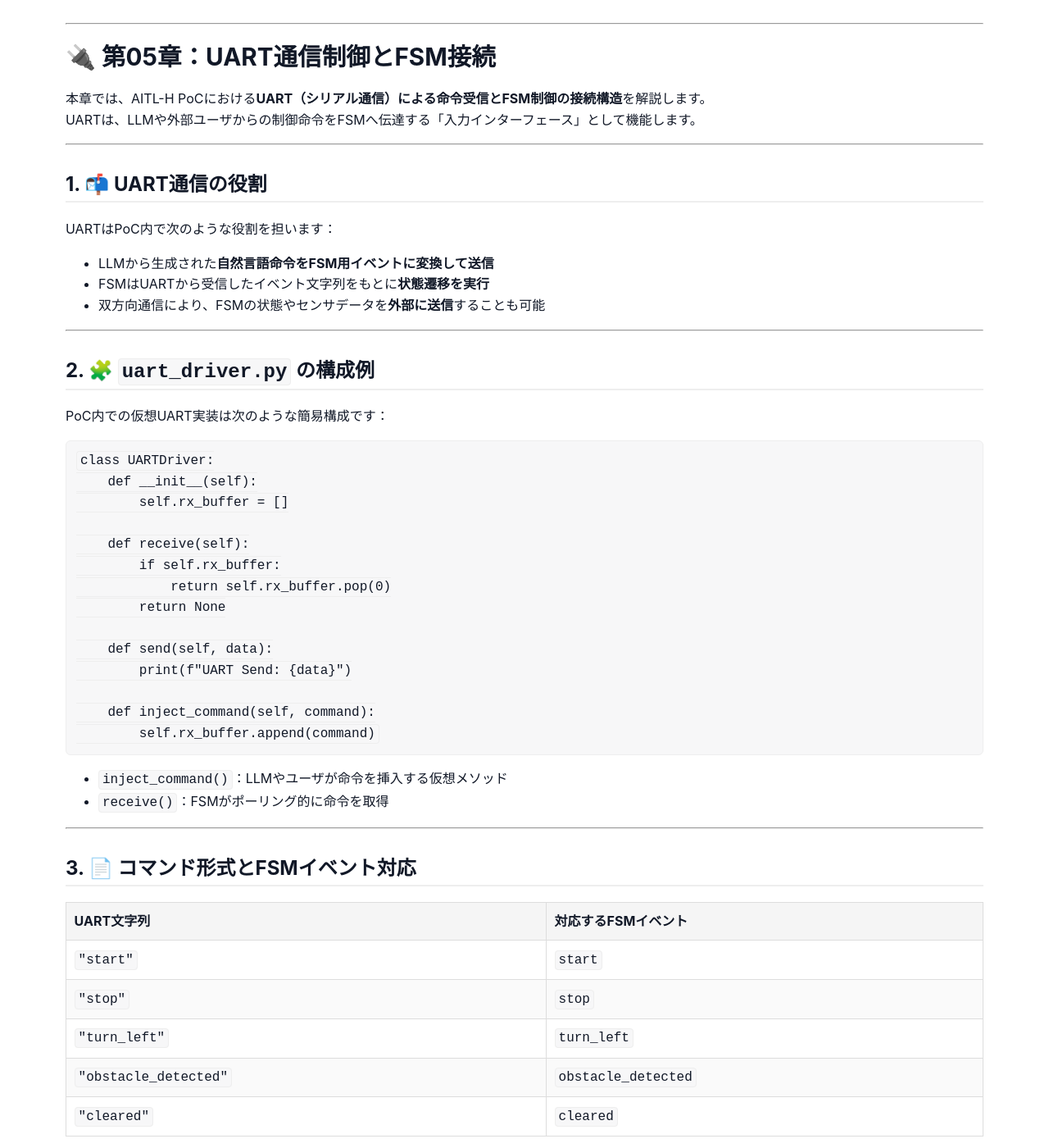
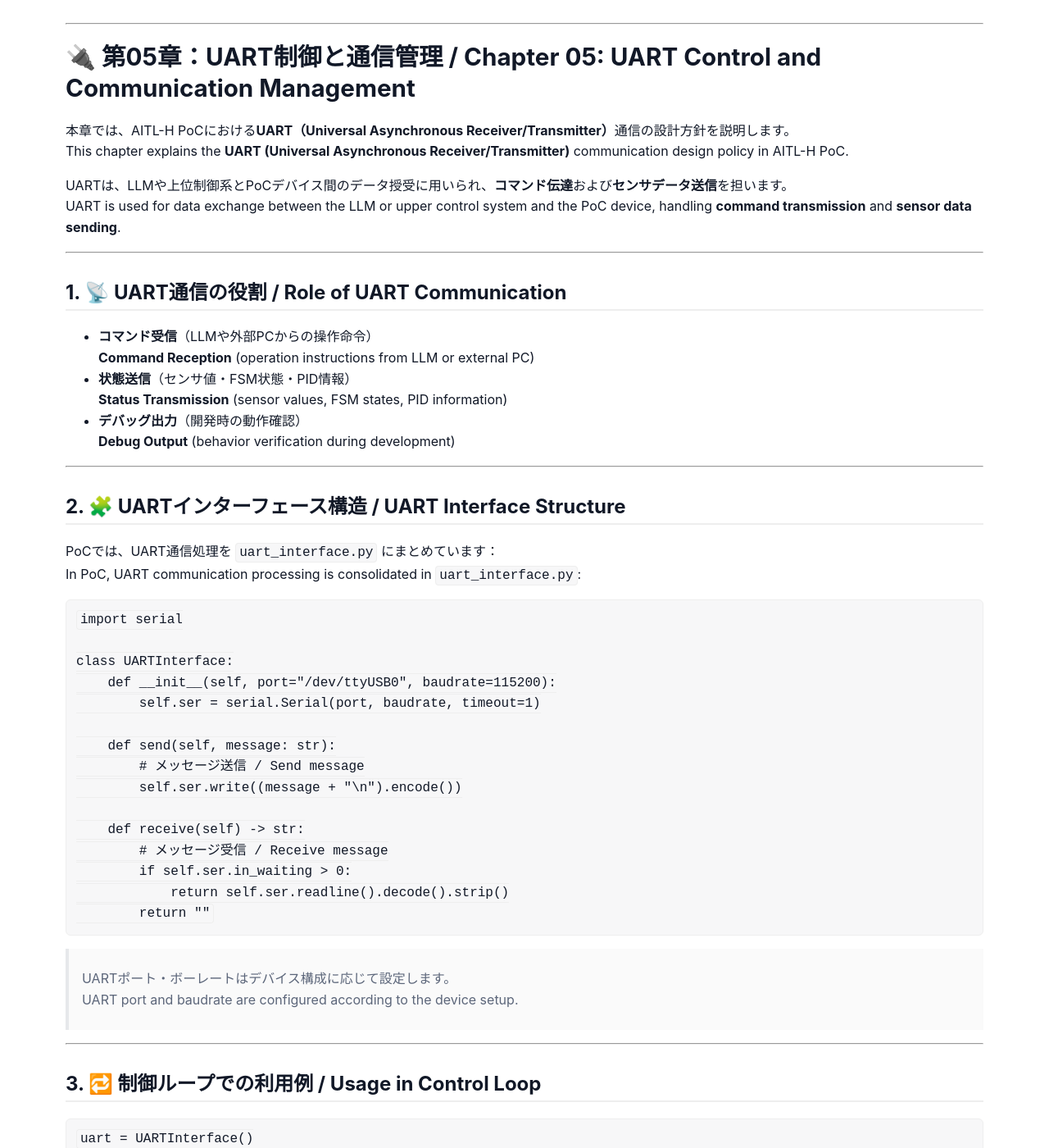
Before and after one commit to Samizo-AITL/AITL-H, a Jekyll site: the page built from docs/chapter05_uart_control.md, in a window 1280 px wide and 1400 px high. Shown: the whole window at 82% size. Built offline with Jekyll 4.4.1, drawn with Linux system fonts in a browser that asks for light colours; some of the changed text lies outside the part shown.

Commit message:
Update chapter05_uart_control.md

````diff
--- a/docs/chapter05_uart_control.md
+++ b/docs/chapter05_uart_control.md
@@ -7,76 +7,90 @@
 
 ---
 
-# 🔌 第05章：UART通信制御とFSM接続
+# 🔌 第05章：UART制御と通信管理 / Chapter 05: UART Control and Communication Management
 
-本章では、AITL-H PoCにおける**UART（シリアル通信）による命令受信とFSM制御の接続構造**を解説します。
-UARTは、LLMや外部ユーザからの制御命令をFSMへ伝達する「入力インターフェース」として機能します。
+本章では、AITL-H PoCにおける**UART（Universal Asynchronous Receiver/Transmitter）**通信の設計方針を説明します。
+This chapter explains the **UART (Universal Asynchronous Receiver/Transmitter)** communication design policy in AITL-H PoC.
+
+UARTは、LLMや上位制御系とPoCデバイス間のデータ授受に用いられ、**コマンド伝達**および**センサデータ送信**を担います。
+UART is used for data exchange between the LLM or upper control system and the PoC device, handling **command transmission** and **sensor data sending**.
 
 ---
 
-## 1. 📬 UART通信の役割
+## 1. 📡 UART通信の役割 / Role of UART Communication
 
-UARTはPoC内で次のような役割を担います：
-
-- LLMから生成された**自然言語命令をFSM用イベントに変換して送信**
-- FSMはUARTから受信したイベント文字列をもとに**状態遷移を実行**
-- 双方向通信により、FSMの状態やセンサデータを**外部に送信**することも可能
+- **コマンド受信**（LLMや外部PCからの操作命令）
+  **Command Reception** (operation instructions from LLM or external PC)
+- **状態送信**（センサ値・FSM状態・PID情報）
+  **Status Transmission** (sensor values, FSM states, PID information)
+- **デバッグ出力**（開発時の動作確認）
+  **Debug Output** (behavior verification during development)
 
 ---
 
-## 2. 🧩 `uart_driver.py` の構成例
+## 2. 🧩 UARTインターフェース構造 / UART Interface Structure
 
-PoC内での仮想UART実装は次のような簡易構成です：
+PoCでは、UART通信処理を `uart_interface.py` にまとめています：
+In PoC, UART communication processing is consolidated in `uart_interface.py`:
 
 ```python
-class UARTDriver:
-    def __init__(self):
-        self.rx_buffer = []
+import serial
 
-    def receive(self):
-        if self.rx_buffer:
-            return self.rx_buffer.pop(0)
-        return None
+class UARTInterface:
+    def __init__(self, port="/dev/ttyUSB0", baudrate=115200):
+        self.ser = serial.Serial(port, baudrate, timeout=1)
 
-    def send(self, data):
-        print(f"UART Send: {data}")
+    def send(self, message: str):
+        # メッセージ送信 / Send message
+        self.ser.write((message + "\n").encode())
 
-    def inject_command(self, command):
-        self.rx_buffer.append(command)
+    def receive(self) -> str:
+        # メッセージ受信 / Receive message
+        if self.ser.in_waiting > 0:
+            return self.ser.readline().decode().strip()
+        return ""
 ```
 
-- `inject_command()`：LLMやユーザが命令を挿入する仮想メソッド
-- `receive()`：FSMがポーリング的に命令を取得
+> UARTポート・ボーレートはデバイス構成に応じて設定します。
+> UART port and baudrate are configured according to the device setup.
 
 ---
 
-## 3. 📄 コマンド形式とFSMイベント対応
+## 3. 🔁 制御ループでの利用例 / Usage in Control Loop
 
-| UART文字列 | 対応するFSMイベント |
-|------------|----------------------|
-| `"start"` | `start` |
-| `"stop"` | `stop` |
-| `"turn_left"` | `turn_left` |
-| `"obstacle_detected"` | `obstacle_detected` |
-| `"cleared"` | `cleared` |
+```python
+uart = UARTInterface()
 
-UARTコマンドはFSM構成（`fsm_config.yaml`）に対応している必要があります。
+while True:
+    cmd = uart.receive()
+    if cmd:
+        fsm.handle_event(cmd)
+
+    speed, angle = fsm.get_output()
+    pwm = pid.compute(speed, sensor.read_distance())
+    uart.send(f"Speed:{speed}, Angle:{angle}, PWM:{pwm}")
+```
 
 ---
 
-## 4. 🔄 応用通信方式と今後の展開
+## 4. 🔄 拡張設計の方向性 / Extension Design Directions
 
-将来的には、以下のような通信方式への拡張が可能です：
-
-| 通信方式 | 特徴 | 用途 |
-|----------|------|------|
-| USB-C仮想COM | 高速・安定 | PC ⇔ マイコン連携 |
-| Bluetooth (BLE) | 無線・省電力 | モバイル制御・ウェアラブル連携 |
-| WiFi (UDP/TCP) | 長距離・ネット統合 | リモート制御・クラウド制御 |
+| 項目 / Item | 設計方針 / Design Policy |
+|-------------|--------------------------|
+| **コマンドプロトコル化 / Command Protocol** | JSONやバイナリでコマンド体系化 / Structure commands in JSON or binary |
+| **双方向同期 / Bi-Directional Sync** | 状態同期とコマンド適用のタイムスタンプ化 / Timestamp synchronization |
+| **エラーハンドリング / Error Handling** | 再送・CRCチェックによる信頼性確保 / Ensure reliability via retransmission and CRC |
 
 ---
 
-## 🔚 まとめ
+## 🔚 まとめ / Summary
 
-UART通信は、AITL-H構成における**知性層（LLM）と本能層（FSM）を接続する重要インターフェース**です。
-本章では、UARTによる命令伝達とFSM接続の実装例を示し、今後の通信拡張への布石を整理しました。
+UART通信は、AITL-H PoCにおける**上位系と制御系の橋渡し**として機能します。
+UART communication functions as the **bridge between upper-level systems and the control system** in AITL-H PoC.
+
+適切なプロトコル化とエラー対策により、堅牢で拡張可能な通信基盤を実現します。
+Proper protocol structuring and error handling ensure a robust and extensible communication infrastructure.
+
+---
+
+[← PoCマニュアルのREADMEに戻る / Back to AITL-H PoC Manual README](README.md)
````
